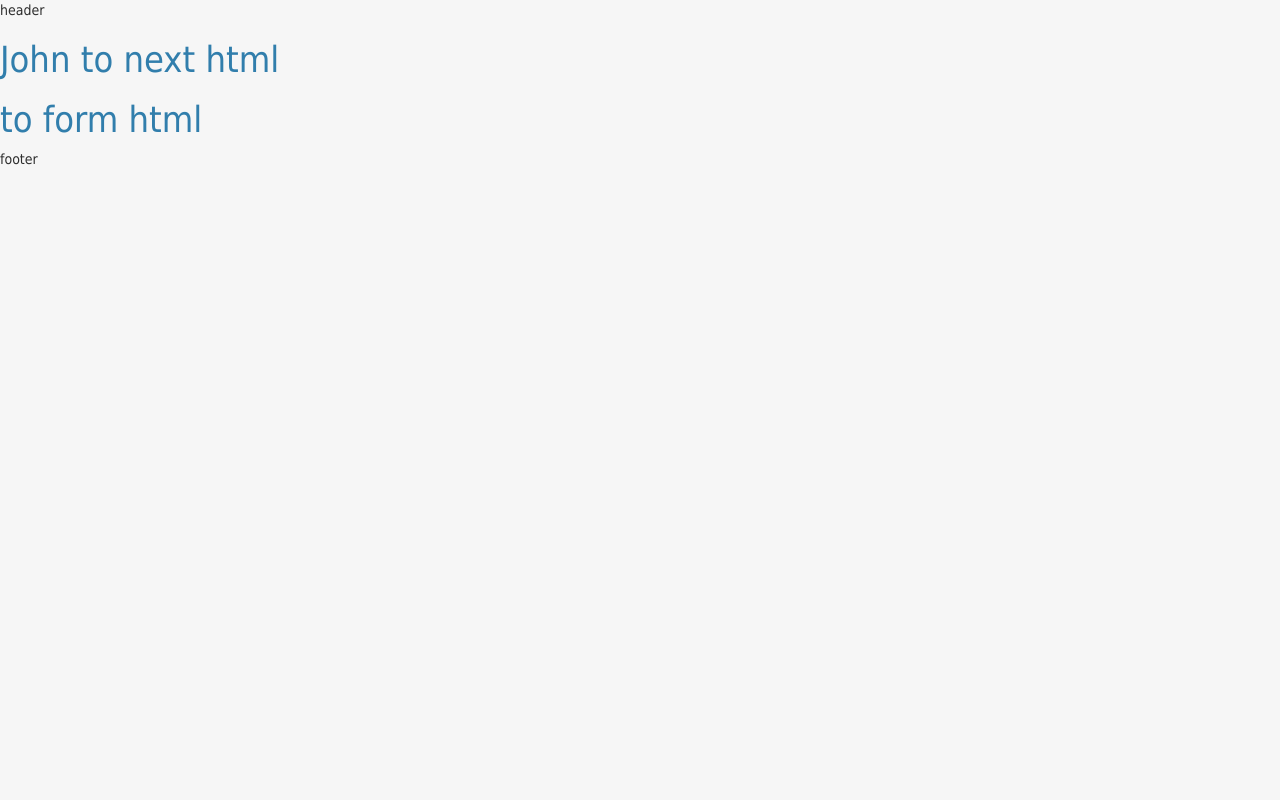
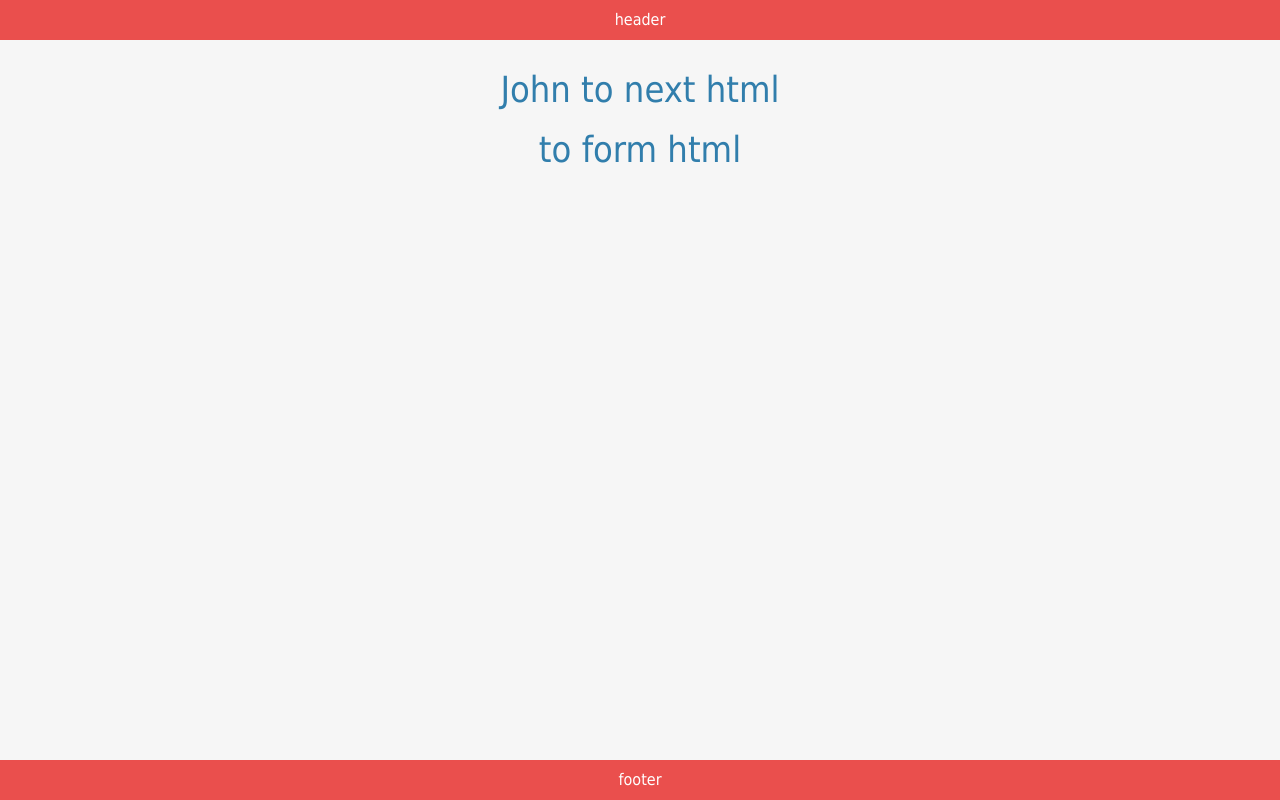
Before and after one commit to goodboyljp/node-mongodb, a website: page public/static/app/index.html in a window 1280 px wide. Drawn offline with Linux system fonts and the light colour scheme; files that its build step writes are made by us from their sources; files whose address does not match are found by name.

Commit message:
'liverload'

```diff
--- a/public/static/app/index.html
+++ b/public/static/app/index.html
@@ -11,7 +11,7 @@
     <meta name="apple-mobile-web-app-status-bar-style" content="black"/>
     <link rel="stylesheet" type="text/css" href="/static/app/global/css/bootstrap.css">
     <!-- inject:css -->
-    <link rel="stylesheet" href="/static/app/app.min-f95e8651.css">
+    <link rel="stylesheet" href="/static/app/app.min.css">
     <!-- endinject -->
     <title>angularJS</title>
 </head>
```
